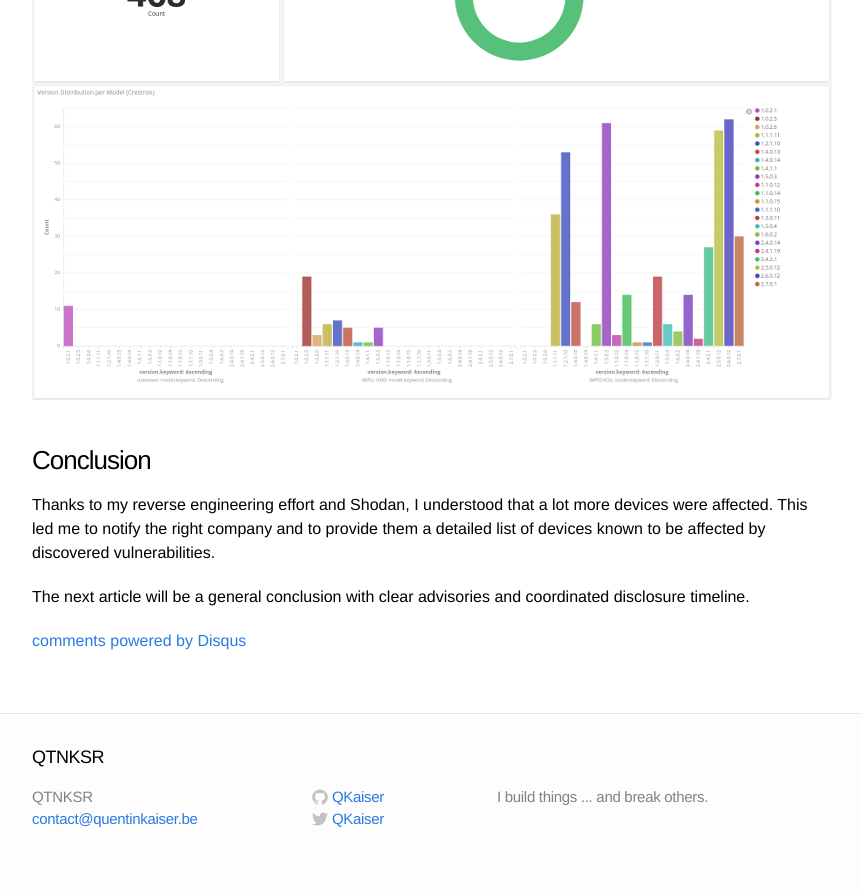
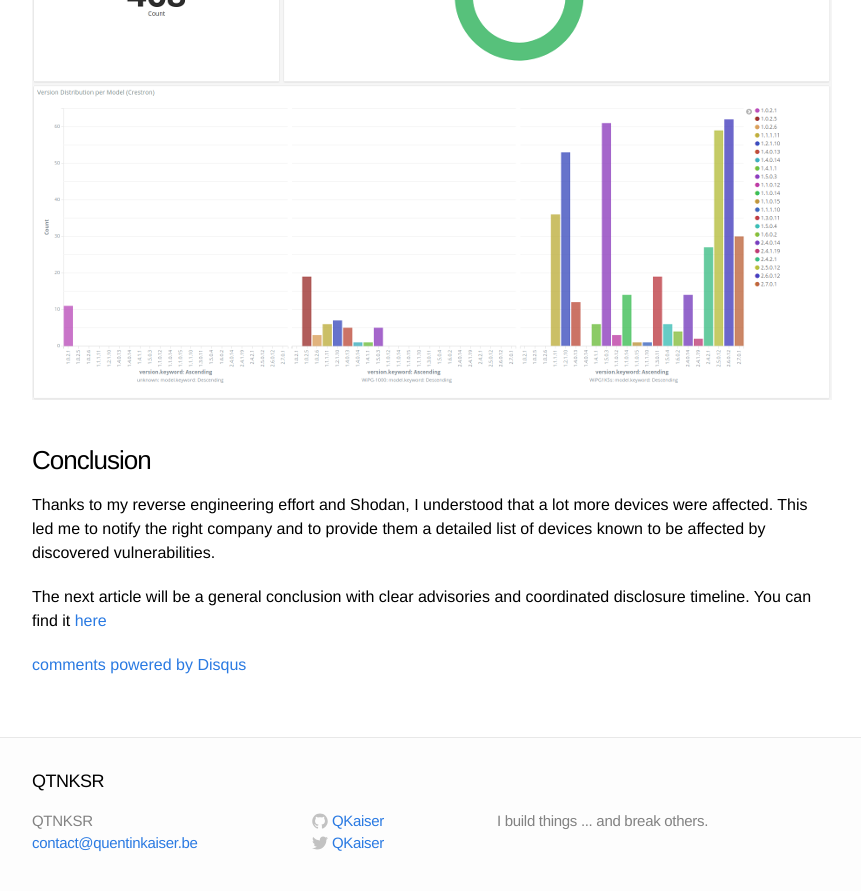
Before and after one commit to qkaiser/qkaiser.github.io, a Jekyll site: the page built from _posts/2018-08-21-awind-device-oemhunt.markdown, in a window 1280 px wide and 900 px high, scrolled down 4413 px. Shown: the top 891 px of the window, without its empty margins (208-1069 px from the left). Built offline with Jekyll 4.4.1, drawn with Linux system fonts in a browser that asks for light colours; comment, search, counter and statistics services are not loaded.

Commit message:
Conclusion of Awind research.

```diff
--- a/_posts/2018-08-21-awind-device-oemhunt.markdown
+++ b/_posts/2018-08-21-awind-device-oemhunt.markdown
@@ -261,4 +261,4 @@ Or this one presenting the model distribution from Crestron manufacturer, with a
 Thanks to my reverse engineering effort and Shodan, I understood that a lot more devices were affected.
 This led me to notify the right company and to provide them a detailed list of devices known to be affected by discovered vulnerabilities.
 
-The next article will be a general conclusion with clear advisories and coordinated disclosure timeline.
+The next article will be a general conclusion with clear advisories and coordinated disclosure timeline. You can find it [here]({{site.url}}pentesting/2019/04/23/awind-device-conclusion/)
--- a/_posts/2018-08-21-awind-device.markdown
+++ b/_posts/2018-08-21-awind-device.markdown
@@ -20,7 +20,7 @@ Here's the agenda for this blog series:
 3. [**Network Assessment**]({{site.url}}pentesting/2019/03/26/awind-device-network/) - Scanning the device for exposed ports and network protocols reverse engineering.
 4. [**Vulnerability Research & Development**]({{site.url}}pentesting/2019/03/27/awind-device-vrd/) - Armed with a firmware dump and known exposed services, we find multiple RCEs and bypasses.
 5. [**Hunting OEMs**]({{site.url}}pentesting/2019/03/28/awind-device-oemhunt/) - A methodology to find devices from other manufacturers that are affected by the exact same issues.
-6. **Conclusion & Recommendations** - General conclusion and recommendations to secure those devices, coordinated disclosure timeline and release of tooling for all pentesting teams out there. (release: 29/03/2019)
+6. [**Conclusion & Recommendations**]({{site.url}}pentesting/2019/04/23/awind-device-conclusion/) - General conclusion and recommendations to secure those devices, coordinated disclosure timeline and release of tooling for all pentesting teams out there.
 
 ---
 
```
